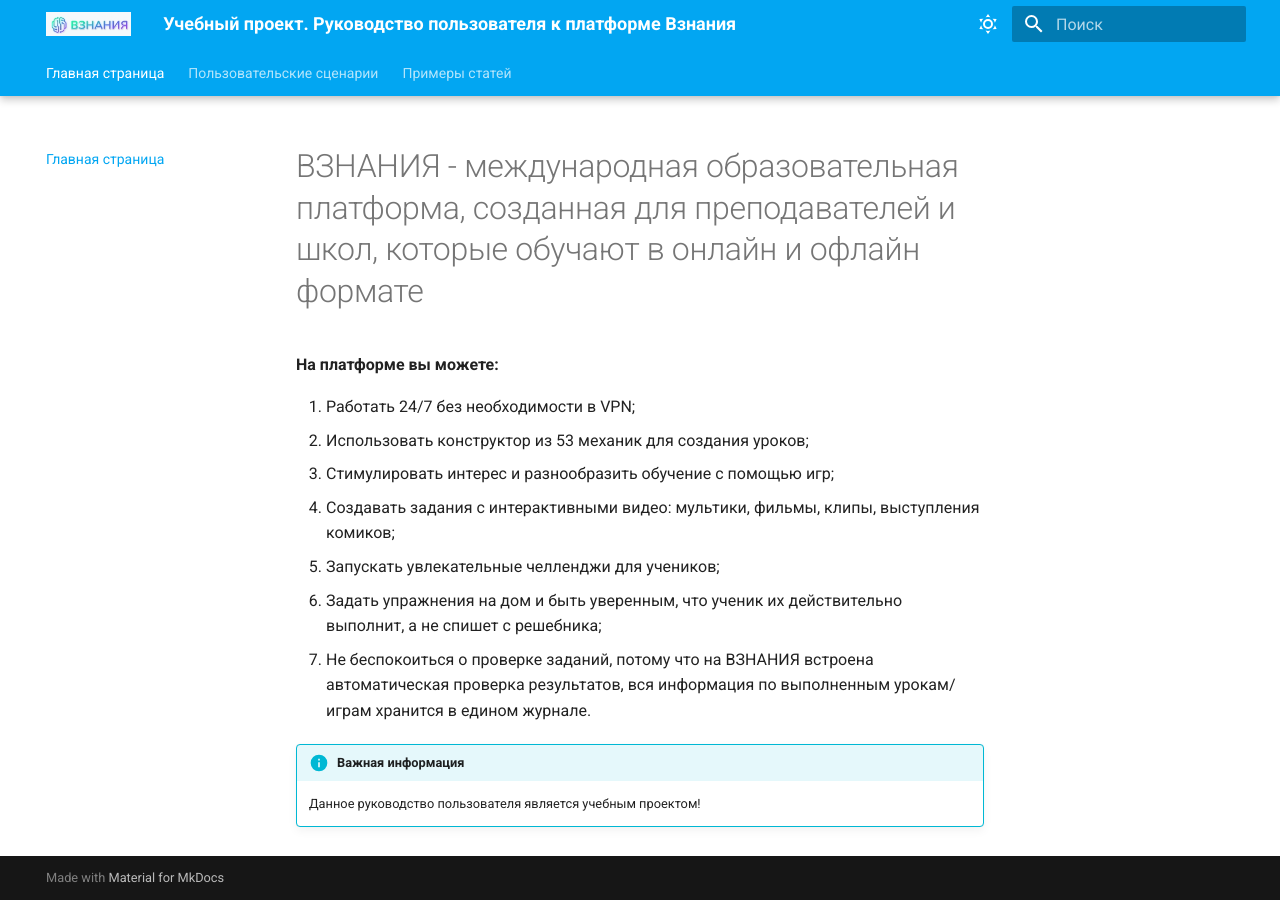
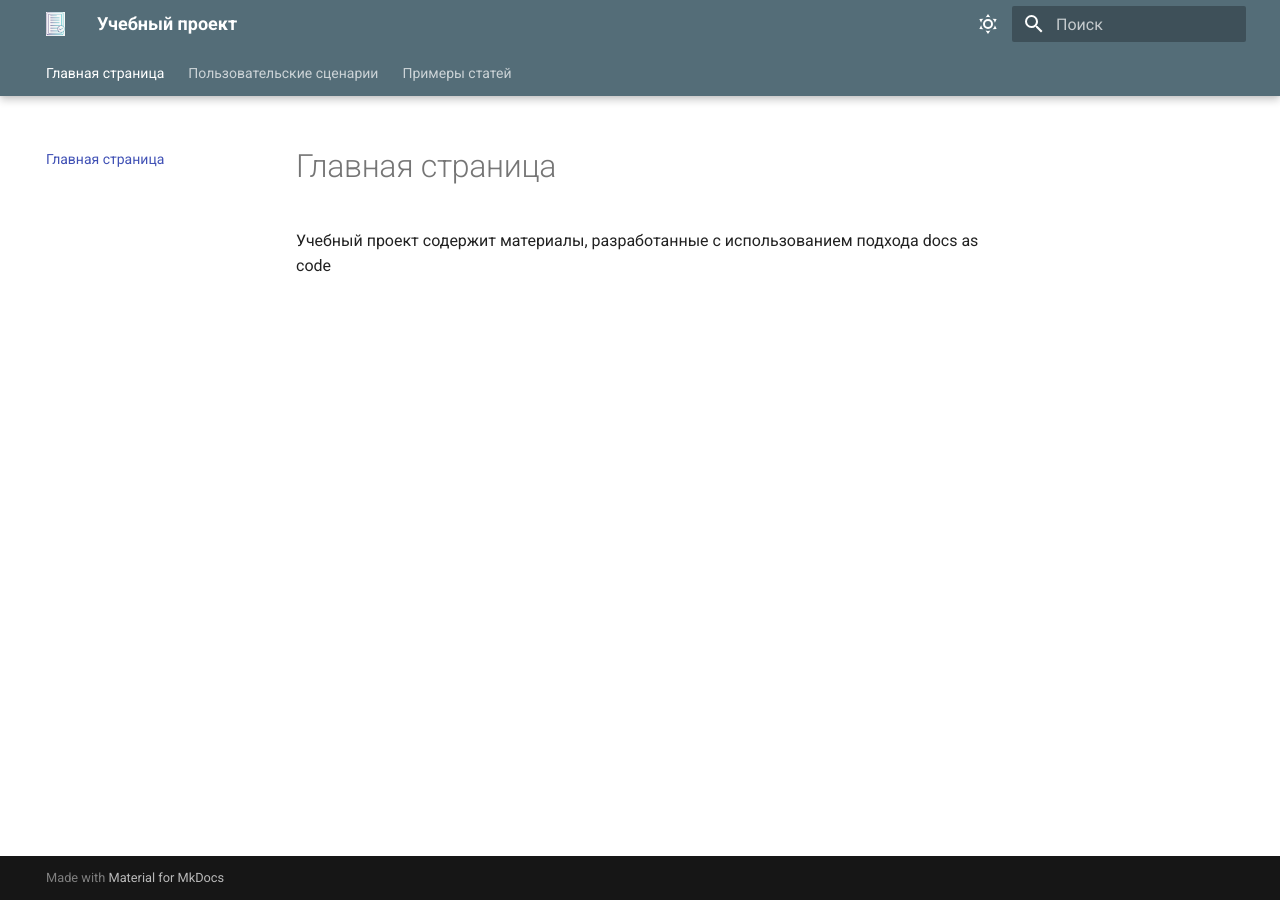
Before and after one commit to Shvarikova-Elena/-docs-as-code, an MkDocs documentation site: the page built from docs/index.md, in a window 1280 px wide. Built offline with MkDocs 1.6.1 and Material for MkDocs 9.7.7, drawn with Linux system fonts in a browser that asks for light colours.

Commit message:
публикация сценария

```diff
--- a/docs/index.md
+++ b/docs/index.md
@@ -1,14 +1 @@
-# ВЗНАНИЯ - международная образовательная платформа, созданная для преподавателей и школ, которые обучают в онлайн и офлайн формате
-
-**На платформе вы можете:**
-
-1. Работать 24/7 без необходимости в VPN;
-2. Использовать конструктор из 53 механик для создания уроков;
-3. Стимулировать интерес и разнообразить обучение с помощью игр;
-4. Создавать задания с интерактивными видео: мультики, фильмы, клипы, выступления комиков;
-5. Запускать увлекательные челленджи для учеников;
-6. Задать упражнения на дом и быть уверенным, что ученик их действительно выполнит, а не спишет с решебника;
-7. Не беспокоиться о проверке заданий, потому что на ВЗНАНИЯ встроена автоматическая проверка результатов, вся информация  по выполненным урокам/играм хранится в едином журнале.
-
-!!! info "Важная информация"
-    Данное руководство пользователя является учебным проектом!
+Учебный проект содержит материалы, разработанные с использованием подхода docs as code
--- a/mkdocs.yml
+++ b/mkdocs.yml
@@ -1,8 +1,8 @@
-site_name: Учебный проект. Руководство пользователя к платформе Взнания
+site_name: Учебный проект
 site_description: Описание действий при работе с платформой Взнания
 theme:
   name: material
-  logo: images/logo.jpg
+  logo: images/15.jpg
   font:
     text: Roboto
     code: Roboto Mono
@@ -13,8 +13,8 @@
       toggle:
         icon: material/weather-sunny # Иконка для активации светлой темы
         name: Выключить солнышко # Всплывающий текст-подсказка
-      primary: light blue # Основной цвет
-      accent: purple # Акцентный цвет
+      primary: blue grey # Основной цвет
+      accent: grey # Акцентный цвет
       # вы можете использовать любой цвет из списка:
       # red; pink; purple; deep purple; indigo; blue; light blue; cyan; teal;
       # green; light green; lime; yellow; amber; orange; deep orange; brown;
@@ -29,7 +29,7 @@
 
   features: # настройки функциональностей темы
     #- navigation.sections # Добавление разделов верхнего уровня в боковом меню, отключение спойлеров в боковом меню
-    - navigation.path # Хлебные крошки
+    #- navigation.path # Хлебные крошки
     - navigation.indexes # Позволяет создавать корневые страницы разделов меню. Корневая страница должна лежать в папке раздела и называться index.md. Пример использования корневых страниц приведен ниже в настройках nav
     - navigation.tabs # Верхнее меню
     - navigation.tabs.sticky # Фиксация верхнего меню
@@ -46,12 +46,12 @@
   - Пользовательские сценарии:
     - Удаление заметки в приложении Нотсапп: note_delete.md
   - Примеры статей:
-    - Платформа Взнания:
-      - Личный кабинет ученика:
+    - Платформа Взнания: vznanya/info_vznanya.md
+    - Личный кабинет ученика:
         - Регистрация ученика на платформе: student_lk/student_reg.md
         - Статистика: student_lk/stats.md
         - Выполнение задания: student_lk/task_exec.md
-      - Личный кабинет учителя:
+    - Личный кабинет учителя:
         - Регистрация учителя на платформе: teacher_lk/teacher_reg.md
         - Создание интерактивного урока: teacher_lk/interactive.md
         - Создание синхронного урока: teacher_lk/task_prep.md
```
Also changed, not shown: docs/vznanya/info_vznanya.md (added, +14 -0 lines), docs/images/15.jpg (added), docs/vznanya/index.md (added).
